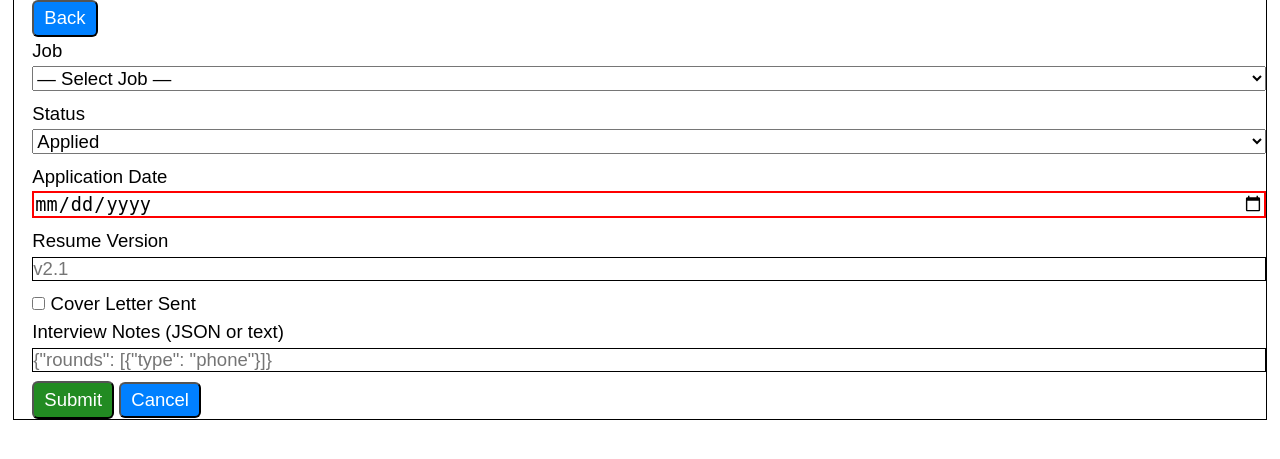
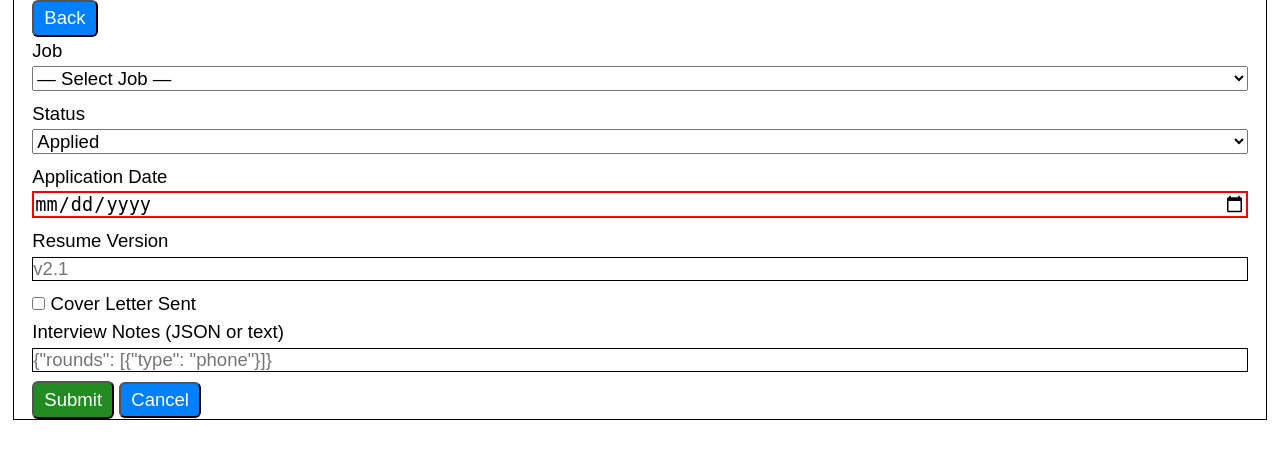
Before and after one commit to PinkJacketKid/job-application-tracker, a Flask app: page /applications/add in a window 1280 px wide. Shown: the part 92-551 px from the top of the page. Run offline with Flask 3, Linux system fonts and the light colour scheme; data comes from the database, SQL or seed files in the repository.

Commit message:
Fixed formatting issue

```diff
--- a/static/style.css
+++ b/static/style.css
@@ -28,7 +28,7 @@ header {
 }
 
 main {
-    padding: 0 0 0 1em;
+    padding: 0 1em 0 1em;
 }
 
 /** menu styles **/
```
